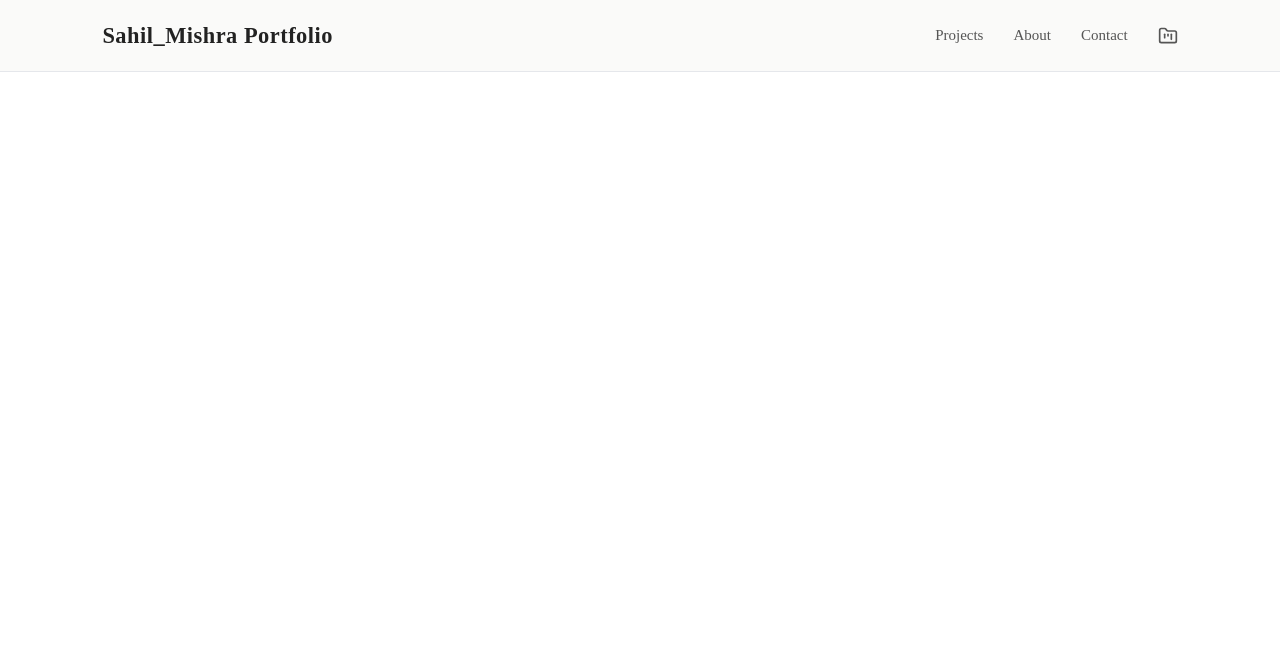
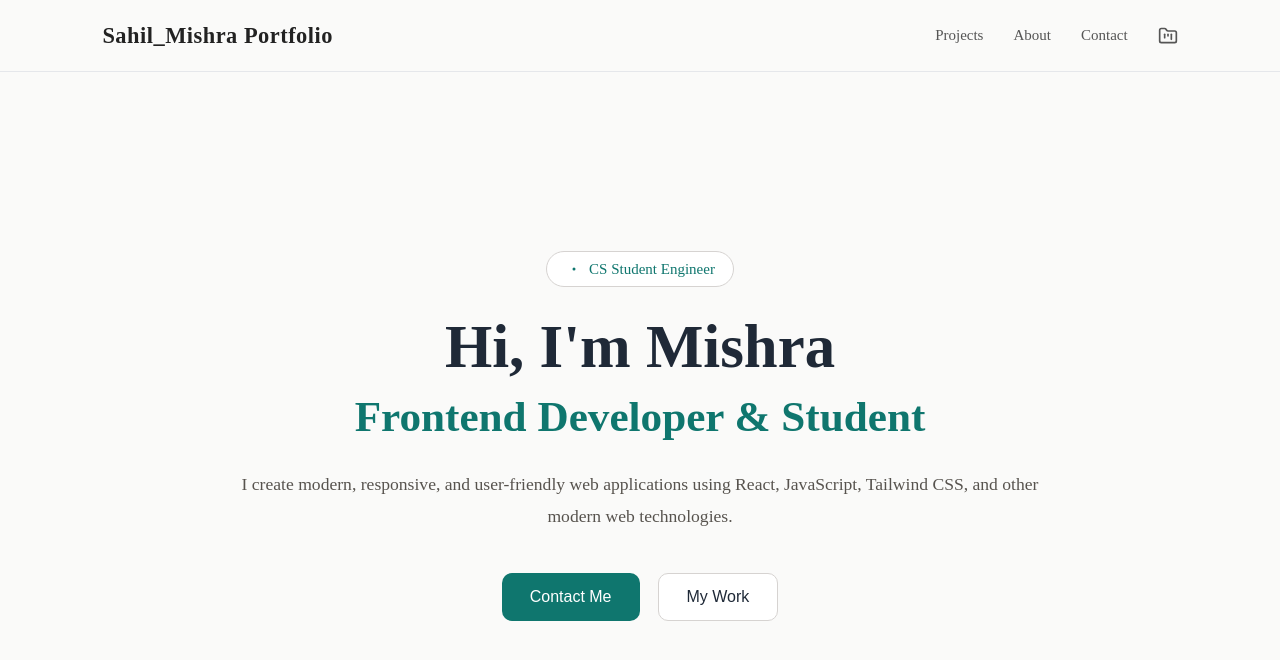
Before and after one commit to SAHIL16com/my_portfolio, a React (Vite) app: page / in a window 1280 px wide. Shown: the top 660 px of the page. Built offline with nearby package versions, Linux system fonts and the light colour scheme.

Commit message:
Add hero section

```diff
--- a/src/App.jsx
+++ b/src/App.jsx
@@ -1,10 +1,12 @@
 import React from 'react'
 import Navbar from './Navbar/Navbar.jsx'
+import Hero from './Hero/Hero.jsx'
 
 const App = () => {
   return (
     <div>
       <Navbar />
+      <Hero/>
     </div>
   )
 }
--- /dev/null
+++ b/src/Hero/Hero.css
@@ -0,0 +1,122 @@
+.hero {
+    min-height: calc(100vh - 72px);
+    background: #fafaf9;
+    display: flex;
+    flex-direction: column;
+    justify-content: center;
+    align-items: center;
+    text-align: center;
+    padding: 0 8%;
+}
+
+.my_field {
+    margin-bottom: 25px;
+}
+
+.field_name {
+    display: inline-flex;
+    align-items: center;
+    gap: 6px;
+    padding: 8px 18px;
+    border: 1px solid #d6d3d1;
+    border-radius: 50px;
+    background: #ffffff;
+    color: #0f766e;
+    font-size: 15px;
+    font-weight: 500;
+}
+
+.field_name svg {
+    width: 18px;
+    height: 18px;
+}
+
+.hero_con {
+    max-width: 800px;
+}
+
+.hero_con h1:first-child {
+    font-size: 3.8rem;
+    color: #1f2937;
+    font-weight: 700;
+}
+
+.hero_con h1:nth-child(2) {
+    margin-top: 10px;
+    font-size: 2.7rem;
+    color: #0f766e;
+    font-weight: 700;
+}
+
+.hero_con h3 {
+    margin-top: 28px;
+    color: #57534e;
+    font-size: 1.1rem;
+    line-height: 1.8;
+    font-weight: 400;
+}
+
+.buttons {
+    margin-top: 40px;
+    display: flex;
+    gap: 18px;
+}
+
+.buttons button {
+    padding: 14px 28px;
+    border-radius: 10px;
+    font-size: 16px;
+    font-weight: 500;
+    cursor: pointer;
+    transition: 0.3s;
+}
+
+.contact_me {
+    background: #0f766e;
+    color: white;
+    border: none;
+}
+
+.contact_me:hover {
+    background: #115e59;
+}
+
+.my_work {
+    background: white;
+    color: #1f2937;
+    border: 1px solid #d6d3d1;
+}
+
+.my_work:hover {
+    border-color: #0f766e;
+    color: #0f766e;
+}
+
+@media (max-width: 768px) {
+
+    .hero {
+        padding: 0 24px;
+    }
+
+    .hero_con h1:first-child {
+        font-size: 2.7rem;
+    }
+
+    .hero_con h1:nth-child(2) {
+        font-size: 2rem;
+    }
+
+    .hero_con h3 {
+        font-size: 1rem;
+    }
+
+    .buttons {
+        flex-direction: column;
+        width: 100%;
+        max-width: 280px;
+    }
+
+    .buttons button {
+        width: 100%;
+    }
+}
--- /dev/null
+++ b/src/Hero/Hero.jsx
@@ -0,0 +1,23 @@
+import React from 'react'
+import './Hero.css'
+import { Dot } from 'lucide-react';
+const Hero = () => {
+    return (
+        <div className='hero'>
+            <div className="my_field">
+                <p className='field_name'> <Dot /> CS Student Engineer</p>
+            </div>
+            <div className="hero_con">
+                <h1>Hi, I'm Mishra</h1>
+                <h1>Frontend Developer & Student</h1>
+                <h3>I create modern, responsive, and user-friendly web applications using React, JavaScript, Tailwind CSS, and other modern web technologies.</h3>
+            </div>
+            <div className="buttons">
+                <button className="contact_me">Contact Me</button>
+                <button className="my_work">My Work</button>
+            </div>
+        </div>
+    )
+}
+
+export default Hero
```
